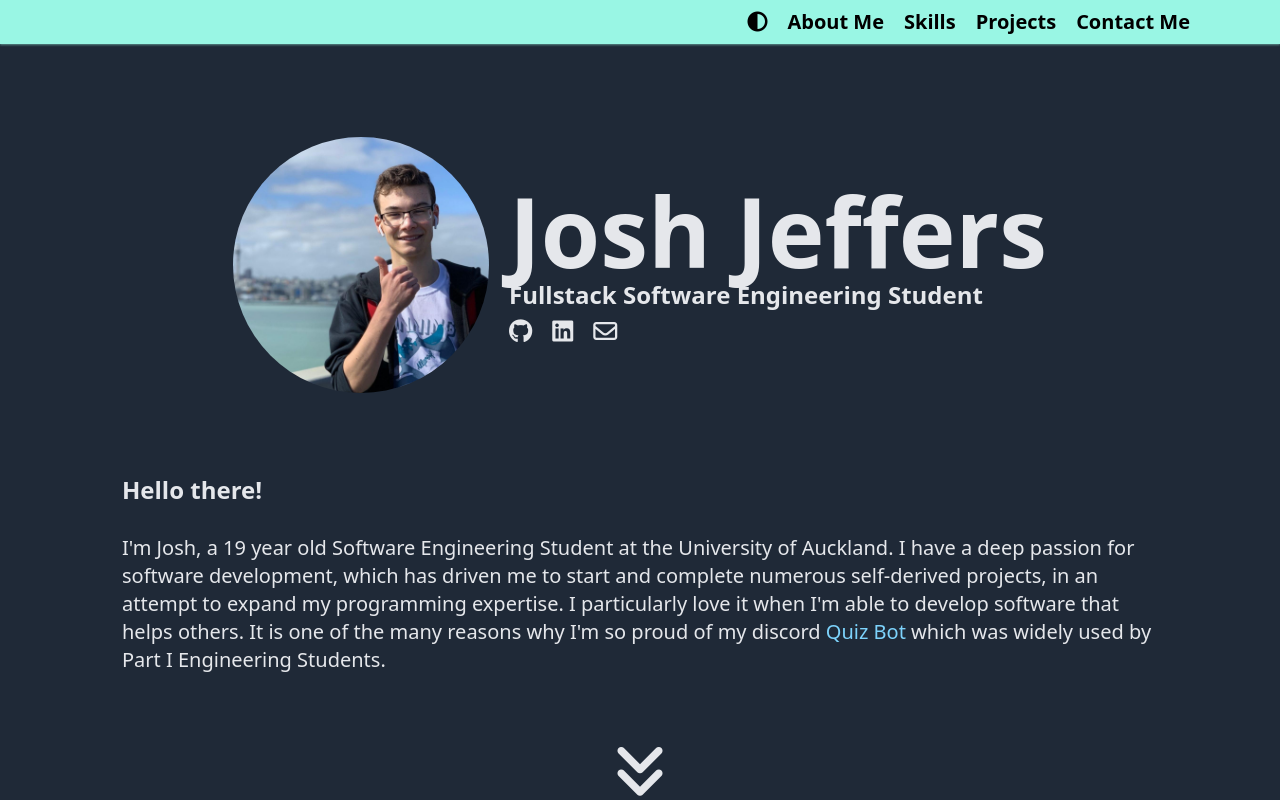
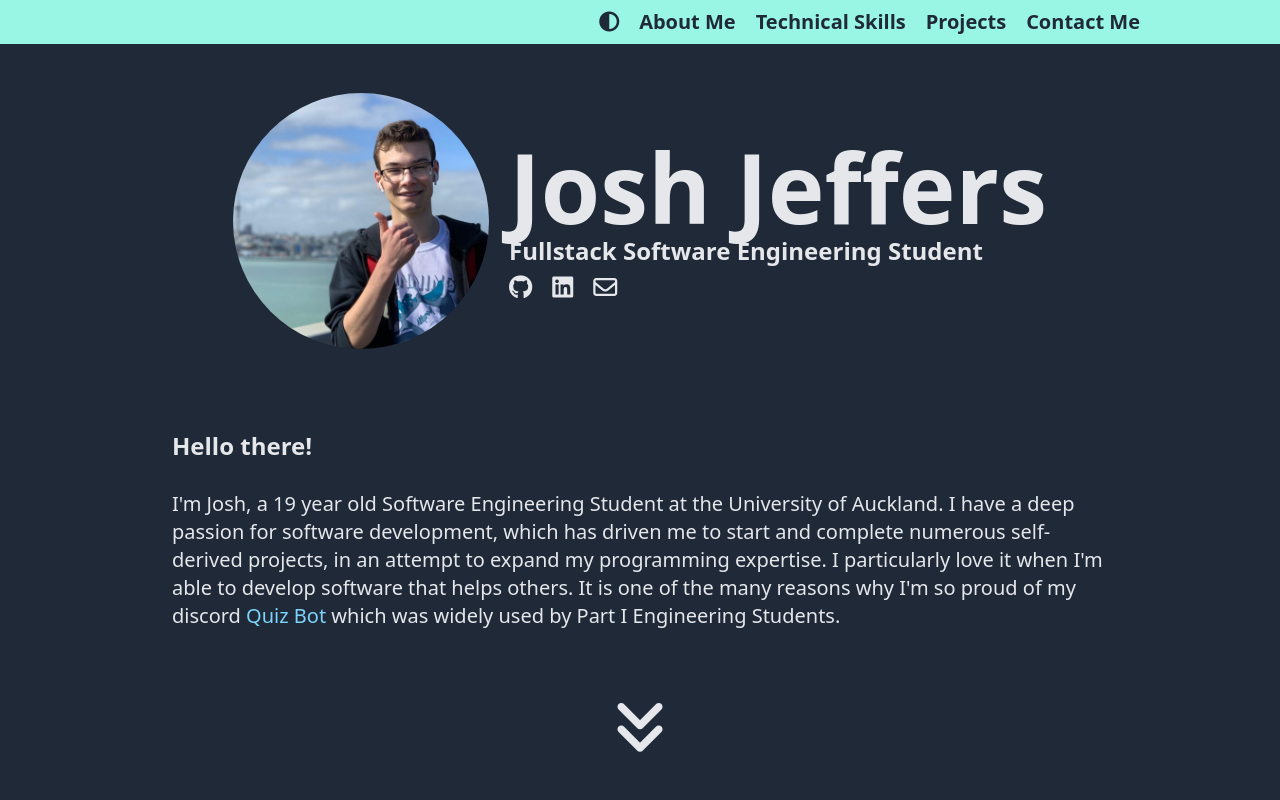
Before and after one commit to pumbas600/E-Portfolio, a React (Create React App) app: page / in a window 1280 px wide. Shown: the top 800 px of the page. Built offline with nearby package versions, Linux system fonts and the light colour scheme.

Commit message:
Made header fixed and utilised animated links

```diff
--- a/src/Components/HomePage/AboutMe.tsx
+++ b/src/Components/HomePage/AboutMe.tsx
@@ -22,7 +22,7 @@ const AboutMe:React.FC = () => {
 
     return (
         <div id="about-me" className="md:pt-8 pt-5">
-            <div className="min-h-screen flex flex-col  justify-evenly">
+            <div className="min-h-screen flex flex-col justify-evenly">
                 <div className="flex md:flex-row flex-col justify-center items-center mb-5">
                     <img className="md:w-[16rem] md:mb-0 mb-2 w-56 rounded-full" src={selfie} alt="Josh Jeffers"/>
                     <div className="md:ml-5 flex justify-center flex-col md:items-start items-center">
@@ -58,7 +58,7 @@ const AboutMe:React.FC = () => {
                         </div>}
                     </div>
                 </div>
-                <div className="md:flex hidden justify-center animate-bounce-slow">
+                <div className="md:block hidden mx-auto animate-bounce-slow">
                     <Link internal href="#technical-skills" className="text-6xl">
                         <i className="fas fa-angle-double-down"/>
                     </Link>
--- a/src/Components/HomePage/Header.tsx
+++ b/src/Components/HomePage/Header.tsx
@@ -1,20 +1,38 @@
 import React from 'react';
+import Link from "../Utils/Link";
+import {generateId} from "../Utils/ProjectUtils";
 
 interface Props {
     toggleTheme: () => void;
 }
 
 const Header:React.FC<Props> = (props) => {
+
+    function renderLinks(links: string[]) {
+        return links.map(link => {
+            return (
+                <Link
+                    animate
+                    internal
+                    textColour="text-gray-200 dark:text-gray-800"
+                    bgColour="bg-gray-200 dark:bg-gray-800"
+                    href={`#${generateId(link)}`}
+                    className="inline-block ml-5"
+                    height="h-1"
+                >
+                    {link}
+                </Link>
+            );
+        });
+    }
+
     return (
-        <div className="w-full bg-teal-200 py-2 shadow-teal-200/50 shadow-sm">
+        <nav className="fixed top-0 w-full bg-teal-200 py-2">
             <div className="flex flex-row justify-end centred-body items-center text-xl font-bold">
-                <i onClick={() => props.toggleTheme()} className="ml-5 fas fa-adjust"/>
-                <a href="#about-me" className="ml-5">About Me</a>
-                <a href="#technical-skills" className="ml-5">Skills</a>
-                <a href="#projects" className="ml-5">Projects</a>
-                <a href="#contact-me" className="ml-5">Contact Me</a>
+                <i onClick={() => props.toggleTheme()} className="ml-5 text-gray-200 dark:text-gray-800 fas fa-adjust"/>
+                {renderLinks(['About Me', 'Technical Skills', 'Projects', 'Contact Me'])}
             </div>
-        </div>
+        </nav>
     )
 }
 
--- a/src/Components/Utils/Link.tsx
+++ b/src/Components/Utils/Link.tsx
@@ -15,7 +15,7 @@ const Link: React.FC<Props> = (props) => {
         <a target={props.internal ? undefined : '_blank'}
            rel="noreferrer"
            href={props.href}
-           className={`${props.className ?? ''} ${props.textColour} group inline-block relative`}
+           className={`${props.className ?? ''} ${props.textColour ?? ''} group inline-block relative`}
         >
             <span>{props.children}</span>
             {props.animate &&
--- a/src/Styles/App.scss
+++ b/src/Styles/App.scss
@@ -5,16 +5,14 @@
 @tailwind utilities;
 
 * {
-  --body-width: 1100px;
+  --body-width: 1000px;
   --section-width: 80%;
   --background-offset: 15px;
   --sidebar-width: 18%;
 }
 .centred-body {
   width: var(--body-width);
-  left: 50vw;
-  margin-left: calc(-1 * var(--body-width) / 2);
-  position: relative;
+  margin: 0 auto;
 }
 
 .header {
```
